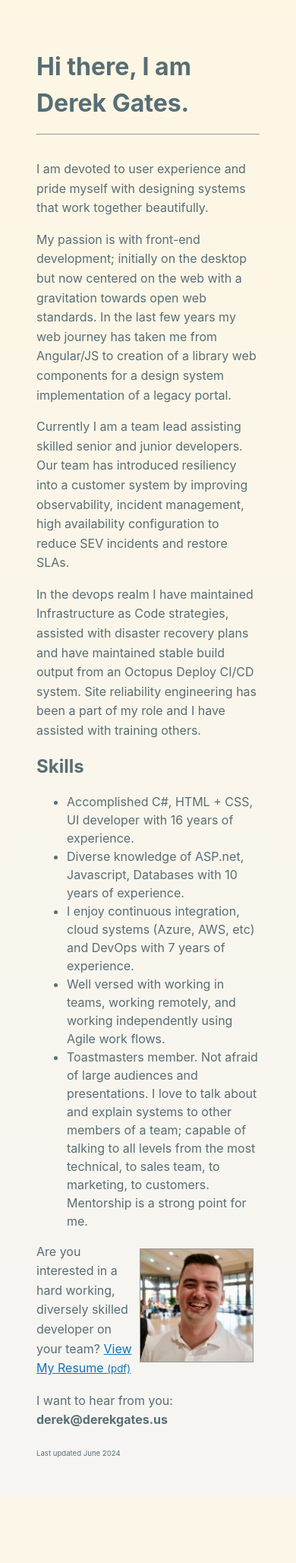
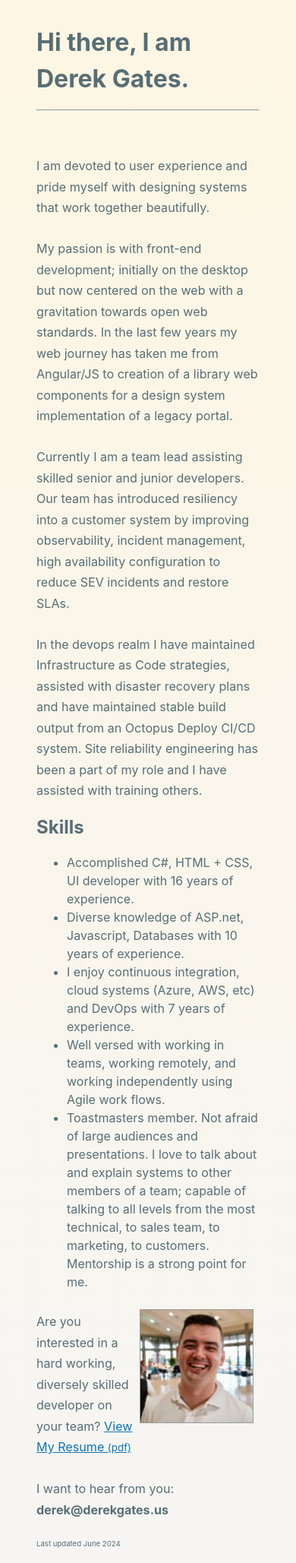
Before and after one commit to derekgates/derekgates.us, a PHP site: page / in a window 390 px wide. Shown: the whole page at 76% size. Before the commit the page ends 1918 px from the top, so only its background shows below. Run offline with PHP 8.4, Linux system fonts and the light colour scheme.

Commit message:
Reduce width, font tweaks to try to improve legibility on phone.  Actual dark mode gradient

```diff
--- a/index.html
+++ b/index.html
@@ -36,15 +36,15 @@
           --gray-2: #f6f5f3;  --gray-accent: #d6d1c3;
           --gold: #DBA507;
           --dark-bg: #2f2e36;
-          --dark-bg-4lighter: #2f2e36;
+          --dark-bg-4lighter: #2e2d33;
         }
         body {
             background-image: linear-gradient(#fdf6e3, var(--gray-2, #f6f5f3));
             min-height: 100vh;
-            max-width: 70rem;
+            max-width: 50em; /* WCAG 2.1 */
             margin: 0 auto;
             color:#586E75;
-            padding: 3rem;
+            padding: 1em 3rem;
             font-family: -apple-system, BlinkMacSystemFont,
             "Segoe UI", "Roboto", "Oxygen",
             "Ubuntu", "Cantarell", "Fira Sans",
@@ -60,9 +60,17 @@
             text-decoration-thickness: 2px;
             text-decoration-line: underline overline;
         }
-        p { line-height: 1.6em; }
+        /* https://www.smashingmagazine.com/2020/07/css-techniques-legibility/ */
+        @supports (font-size-adjust: 1) {
+            p { font-size-adjust: 0.5; }
+        }
+        p {
+          font-size: 1.1em;
+          line-height: calc(1ex / 0.32);
+          margin: calc(1ex / 0.32) 0;
+        }
         p, ul { margin-bottom: 1rem;}
-        p+p{margin-top:1rem;}
+        p+p{margin-top:1.5em;  /* WCAG 2.1 */}
         p span.no { display:none; }
         img { border: 1px solid #999;  margin: 0.5rem; }
         a img { border: none; }
@@ -72,9 +80,9 @@
 
         @media (prefers-color-scheme: dark) {
           body {
-            background: var(--dark-bg,#1c1b22);
-            background-image: linear-gradient(var(--dark-bg,#1c1b22), var(--dark-bg-4lighter, #2f2e36));
-            color: #9EB6BD;
+            background: var(--dark-bg-4lighter);
+            background-image: linear-gradient(var(--dark-bg,#2f2e36), var(--dark-bg-4lighter, #2e2d33));
+            color: #E4E9EA;
           }
           a, a:visited, a:active { color: var(--gold, #DBA507);}
         }
```
Also changed, not shown: css/main.css (+16 -8 lines).
